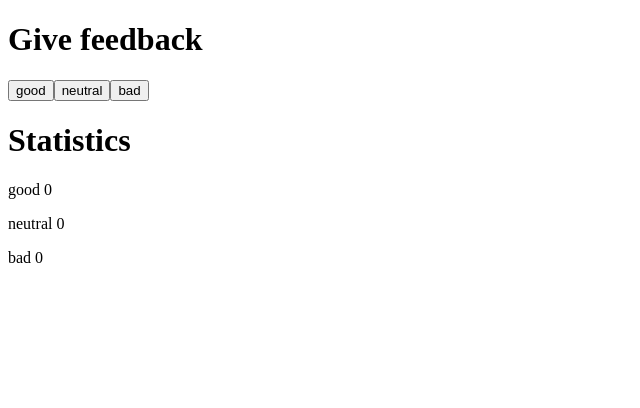
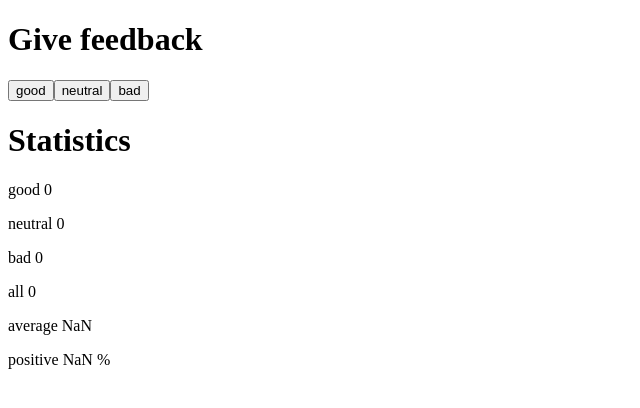
Before and after one commit to heikkilae/fullstackopen, a React (Create React App) app in the folder osa1/1.6-1.10/: page / in a window 1280 px wide. Shown: the top 408 px of the page, without its empty margins (0-640 px from the left). Built offline with nearby package versions, Linux system fonts and the light colour scheme.

Commit message:
osa1-1.7: unicafe step2

```diff
--- a/osa1/1.6-1.10/src/App.js
+++ b/osa1/1.6-1.10/src/App.js
@@ -4,9 +4,9 @@ const Button = ({ handleClick, text }) => (
   <button onClick={handleClick}> {text}  </button>
 )
 
-const Stat = ({ text, count }) => {
+const Stat = ({ text, value }) => {
   return (
-    <p>{text} {count}</p>
+    <p>{text} {value}</p>
   )
 }
 
@@ -18,6 +18,11 @@ const App = () => {
 
   const goodStr = 'good', neutralStr =  'neutral', badStr = 'bad'
 
+  const all = good + neutral + bad
+  const goodValue = good * 1, neutralValue = neutral * 0, badValue = bad * -1
+  const avg = (goodValue + neutralValue + badValue) / all
+  const positive = good / all * 100
+
   return (
     <div>
       <h1>Give feedback</h1>
@@ -28,9 +33,13 @@ const App = () => {
       <Button text={badStr} handleClick={() => setBad(bad + 1)}/>
 
       <h1>Statistics</h1>
-      <Stat text={goodStr} count={good}/>
-      <Stat text={neutralStr} count={neutral}/>
-      <Stat text={badStr} count={bad}/>
+      <Stat text={goodStr} value={good}/>
+      <Stat text={neutralStr} value={neutral}/>
+      <Stat text={badStr} value={bad}/>
+
+      <Stat text='all' value={all} />
+      <Stat text='average' value={avg} />
+      <Stat text='positive' value={positive + ' %'} />
     </div>
   )
 }
```
